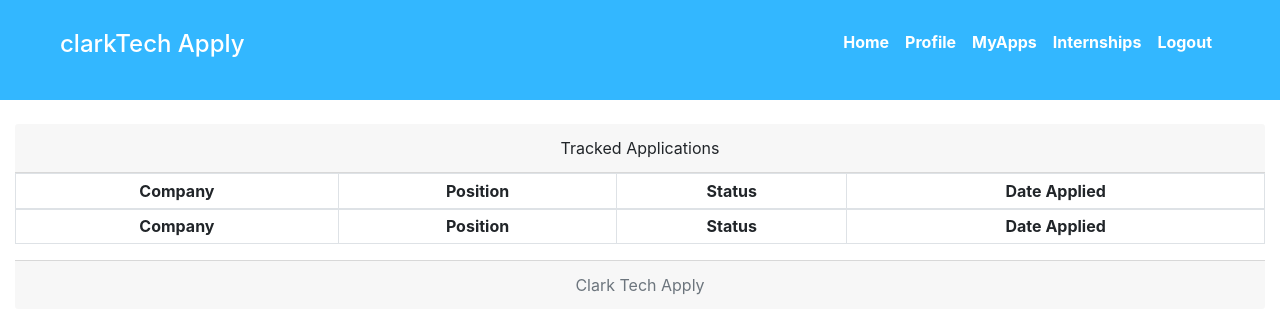
After one commit to Evan-Hoffman/Clark-Tech-Apply, a Node server app: page /myapps in a window 1280 px wide. The commit adds this page. Shown: the top 334 px of the page. Run offline with Node 20, Linux system fonts and the light colour scheme; the visitor is signed in with stand-in values (Sample User, id 1); lists and menus that the app fills with data are empty; some libraries are stand-ins or nearby versions.

Commit message:
fixed dropdowns and introduced date systems, and added dropdown backend

```diff
--- a/controllers/auth.js
+++ b/controllers/auth.js
@@ -22,7 +22,7 @@ exports.login = async (req, res) => {
         }
 
         db.query('SELECT * FROM users WHERE email = ?',[email], async (error, results) => {
-            console.log(results);
+            //console.log(results);
             if(!results || !(await bcrypt.compare(password, results[0].password))) {
                 res.status(401).render('login', {
                     message: 'Your email or password is incorrect'
@@ -52,7 +52,7 @@ exports.login = async (req, res) => {
 }
 
 exports.register = (req, res) => {
-    console.log(req.body);
+    //console.log(req.body);
 
     const {name, email, password, passwordConfirm} = req.body;
 
@@ -84,10 +84,10 @@ exports.register = (req, res) => {
                 console.log(error);
             }
             else {
-                console.log(results);
+                //console.log(results);
                 //create the user their own instance of an internship apps table
                 var table_name = results.insertId + '_apps';
-                db.query('CREATE TABLE ' + table_name + ' (job_id INT PRIMARY KEY AUTO_INCREMENT, company_name VARCHAR (250), internship_title VARCHAR (250), date_applied DATETIME, app_status VARCHAR (50))', (error, results) => {
+                db.query('CREATE TABLE ' + table_name + ' (job_id INT PRIMARY KEY AUTO_INCREMENT, company_name VARCHAR (250), internship_title VARCHAR (250), date_applied DATE, app_status VARCHAR (50), has_status INT)', (error, results) => {
                     if(error){
                         console.log(error);
                     }
@@ -106,50 +106,26 @@ exports.register = (req, res) => {
 
 exports.track =  (req, res) => {
     console.log(req.body);
-    //console.log(req.cookies.jtoken);
 
     const jid = req.body.job_id;
 
-    //console.log(jid);
     db.query('SELECT * FROM internships WHERE job_id = ?', [jid], async (error, result) => {
-        try {
             console.log(result);
 
-           /* if(!result){
-                return next();
-            }
-            */
 
             var string = JSON.stringify(result);
             //console.log('>> string: ', string );
             var data =  JSON.parse(string);
-            console.log('>> json: ', data);
-        // return next();
+            //console.log('>> json: ', data);
         const decoded = await promisify(jtoken.verify)(req.cookies.jtoken, process.env.JWT_SECRET);
-        console.log(decoded.id);
-        console.log(data[0].company_name);
+        //console.log(decoded.id);
+        //console.log(data[0].company_name);
 
-
-
-        db.query('INSERT INTO ' + decoded.id + '_apps SET ?', {company_name: data[0].company_name, internship_title: data[0].internship_title}, (error, results) => {
+        db.query('INSERT INTO ' + decoded.id + '_apps SET ?', {job_id: jid, company_name: data[0].company_name, internship_title: data[0].internship_title}, (error, results) => {
             if(error){
                 console.log(error);
                 if (error.errno == 1062){
-                    /*
-                    res.render('internships', {
-                        message: 'That has already been added to MyApps',
-                        jobs: req.body.internships,
-                        user: req.body.user
-                    });
-                    */
                     return res.status(200).redirect("/internships");
-                    //req.cookies.error = 'That has already been added to MyApps';
-                    //res.redirect('/internships');
-                    //console.log(req.cookies.error);
-                    //var to_disp = req.cookies.error;
-                    //return res.render('internships', {message: to_disp});
-                    //delete req.cookies.error; // remove from further requests
-                    //res.redirect('/internships?e=' + encodeURIComponent('That has already been added to MyApps'));
                 }
             }
 
@@ -158,18 +134,42 @@ exports.track =  (req, res) => {
                 res.status(200).redirect("/internships");
             }
             });
+    });
+}
 
-        }
-        catch (error) {
-            console.log(error);
-        }
+//Method to update app status in MyApps
+exports.update =  async (req, res) => {
+    //console.log(req);
+
+    const decoded = await promisify(jtoken.verify)(req.cookies.jtoken, process.env.JWT_SECRET);
+    const jid = req.body.job_id;
+    console.log(jid);
+
+    var updateCodes = {
+        1: "'Applied'",
+        2: "'Screener'",
+        3: "'Hackerrank'",
+        4: "'Recorded Behavioral'",
+        5: "'Phone Interview'",
+        6: "'Final/Onsite Interview'",
+        7: "'Received Offer'",
+        8: "'Accepted Offer'",
+        9: "'Declined Offer'",
+        10: "'Withdrew'",
+        11:"'Rejected'"
+    };
+    console.log(updateCodes[req.body.update_code]);
 
 
+    db.query("UPDATE " + decoded.id + "_apps SET app_status = " + updateCodes[req.body.update_code] + ", has_status = 1, date_applied = current_date() WHERE job_id = ?", [jid], (error, result) => {
+            if(error){
+                console.log(error);
+            }
+            console.log(result);
+            res.status(200).redirect("/myapps");
+
     });
-
 }
-
-
 
 
 exports.isLoggedIn = async (req, res, next) => {
@@ -178,11 +178,11 @@ exports.isLoggedIn = async (req, res, next) => {
         try {
             //verify the token:
             const decoded = await promisify(jtoken.verify)(req.cookies.jtoken, process.env.JWT_SECRET);
-            console.log(decoded);
+            //console.log(decoded);
 
             //check if the user still exists:
             db.query('SELECT * FROM users WHERE id = ?', [decoded.id], (error, result) => {
-            console.log(result);
+           // console.log(result);
 
             if(!result){
                 return next();
@@ -212,12 +212,40 @@ exports.populateInternships = async (req, res, next) => {
         var string = JSON.stringify(result);
         //console.log('>> string: ', string );
         var json =  JSON.parse(string);
-        console.log('>> json: ', json);
+        //console.log('>> json: ', json);
         //Parse time of day:
         for(var i = 0; i < json.length; i++) {
             json[i]["date_added"] = json[i]["date_added"].substring(0, 10);
         }
         req.internships = json;
+        return next();
+    });
+    } catch (error) {
+        console.log(error);
+        return next();
+    }
+}
+
+exports.populateMyApps = async (req, res, next) => {
+    const decoded = await promisify(jtoken.verify)(req.cookies.jtoken, process.env.JWT_SECRET);
+    try {
+        db.query('SELECT * FROM ' + decoded.id + '_apps ORDER BY job_id', (error, result, fields) => {
+        //console.log(result);
+
+        if(!result){
+            return next();
+        }
+
+        var string = JSON.stringify(result);
+        //console.log('>> string: ', string );
+        var json =  JSON.parse(string);
+        for(var i = 0; i < json.length; i++) {
+            if (json[i]["date_applied"] != null){
+                json[i]["date_applied"] = json[i]["date_applied"].substring(0, 10);
+            }
+        }
+        //console.log('>> json: ', json);
+        req.myapps = json;
         return next();
     });
     } catch (error) {
--- a/package.json
+++ b/package.json
@@ -28,6 +28,7 @@
     "jquery": "^3.5.1",
     "jsonwebtoken": "^8.5.1",
     "mysql": "^2.18.1",
-    "nodemon": "^2.0.4"
+    "nodemon": "^2.0.4",
+    "popper": "^1.0.1"
   }
 }
--- a/routes/auth.js
+++ b/routes/auth.js
@@ -11,4 +11,6 @@ router.get('/logout', authController.logout);
 
 router.post('/track', authController.track);
 
+router.post('/update', authController.update);
+
 module.exports = router;
--- a/routes/pages.js
+++ b/routes/pages.js
@@ -29,7 +29,7 @@ router.get('/profile', authController.isLoggedIn, (req, res) => {
     }
 });
 
-//only go to profile if logged in
+//only go to Internships if logged in
 router.get('/internships', authController.isLoggedIn, authController.populateInternships, (req, res) => {
     //console.log(req.internships.length);
     if(req.user) {
@@ -44,4 +44,17 @@ router.get('/internships', authController.isLoggedIn, authController.populateInt
     }
 });
 
+//only go to MyApps if logged in
+router.get('/myapps', authController.isLoggedIn, authController.populateMyApps, (req, res) => {
+    if(req.user) {
+        res.render('myapps', {
+            user: req.user,
+            myapps: req.myapps
+        });
+    }
+    else {
+        res.redirect('/login');
+    }
+});
+
 module.exports = router;
--- a/views/index.hbs
+++ b/views/index.hbs
@@ -14,6 +14,7 @@
             <li><a href="/">Home</a></li>
             {{#if user}}
                 <li><a href="/profile">Profile</a></li>
+                <li><a href="/myapps">MyApps</a></li>
                 <li><a href="/internships">Internships</a></li>
                 <li><a href="/auth/logout">Logout</a></li>
             {{else}}
--- a/views/internships.hbs
+++ b/views/internships.hbs
@@ -6,6 +6,9 @@
     <link rel="stylesheet" href="https://stackpath.bootstrapcdn.com/bootstrap/4.5.2/css/bootstrap.min.css" integrity="sha384-JcKb8q3iqJ61gNV9KGb8thSsNjpSL0n8PARn9HuZOnIxN0hoP+VmmDGMN5t9UJ0Z" crossorigin="anonymous">
     <link rel="stylesheet" href="/style.css">
     <link rel="stylesheet" href="/css/browse.css">
+    <script src="https://code.jquery.com/jquery-3.2.1.slim.min.js" integrity="sha384-KJ3o2DKtIkvYIK3UENzmM7KCkRr/rE9/Qpg6aAZGJwFDMVNA/GpGFF93hXpG5KkN" crossorigin="anonymous"></script>
+    <script src="https://cdnjs.cloudflare.com/ajax/libs/popper.js/1.12.9/umd/popper.min.js" integrity="sha384-ApNbgh9B+Y1QKtv3Rn7W3mgPxhU9K/ScQsAP7hUibX39j7fakFPskvXusvfa0b4Q" crossorigin="anonymous"></script>
+    <script src="https://maxcdn.bootstrapcdn.com/bootstrap/4.0.0/js/bootstrap.min.js" integrity="sha384-JZR6Spejh4U02d8jOt6vLEHfe/JQGiRRSQQxSfFWpi1MquVdAyjUar5+76PVCmYl" crossorigin="anonymous"></script>
 
 
     <title>Internships -clarkTech Apply</title>
@@ -16,6 +19,7 @@
         <ul>
             <li><a href="/">Home</a></li>
             <li><a href="/profile">Profile</a></li>
+            <li><a href="/myapps">MyApps</a></li>
             <li><a href="/internships">Internships</a></li>
             <li><a href="/auth/logout">Logout</a></li>
         </ul>
--- a/views/login.hbs
+++ b/views/login.hbs
@@ -5,6 +5,9 @@
     <meta name="viewport" content="width=device-width, initial-scale=1.0">
     <link rel="stylesheet" href="https://stackpath.bootstrapcdn.com/bootstrap/4.5.2/css/bootstrap.min.css" integrity="sha384-JcKb8q3iqJ61gNV9KGb8thSsNjpSL0n8PARn9HuZOnIxN0hoP+VmmDGMN5t9UJ0Z" crossorigin="anonymous">
     <link rel="stylesheet" href="/style.css">
+    <script src="https://code.jquery.com/jquery-3.2.1.slim.min.js" integrity="sha384-KJ3o2DKtIkvYIK3UENzmM7KCkRr/rE9/Qpg6aAZGJwFDMVNA/GpGFF93hXpG5KkN" crossorigin="anonymous"></script>
+    <script src="https://cdnjs.cloudflare.com/ajax/libs/popper.js/1.12.9/umd/popper.min.js" integrity="sha384-ApNbgh9B+Y1QKtv3Rn7W3mgPxhU9K/ScQsAP7hUibX39j7fakFPskvXusvfa0b4Q" crossorigin="anonymous"></script>
+    <script src="https://maxcdn.bootstrapcdn.com/bootstrap/4.0.0/js/bootstrap.min.js" integrity="sha384-JZR6Spejh4U02d8jOt6vLEHfe/JQGiRRSQQxSfFWpi1MquVdAyjUar5+76PVCmYl" crossorigin="anonymous"></script>
     <title>Login -clarkTech Apply</title>
 </head>
 <body>
--- /dev/null
+++ b/views/myapps.hbs
@@ -0,0 +1,150 @@
+<!DOCTYPE html>
+<html lang="en">
+<head>
+    <meta charset="UTF-8">
+    <meta name="viewport" content="width=device-width, initial-scale=1.0">
+    <link rel="stylesheet" href="https://stackpath.bootstrapcdn.com/bootstrap/4.5.2/css/bootstrap.min.css" integrity="sha384-JcKb8q3iqJ61gNV9KGb8thSsNjpSL0n8PARn9HuZOnIxN0hoP+VmmDGMN5t9UJ0Z" crossorigin="anonymous">
+    <link rel="stylesheet" href="/style.css">
+    <link rel="stylesheet" href="/css/browse.css">
+    <script src="https://code.jquery.com/jquery-3.2.1.slim.min.js" integrity="sha384-KJ3o2DKtIkvYIK3UENzmM7KCkRr/rE9/Qpg6aAZGJwFDMVNA/GpGFF93hXpG5KkN" crossorigin="anonymous"></script>
+    <script src="https://cdnjs.cloudflare.com/ajax/libs/popper.js/1.12.9/umd/popper.min.js" integrity="sha384-ApNbgh9B+Y1QKtv3Rn7W3mgPxhU9K/ScQsAP7hUibX39j7fakFPskvXusvfa0b4Q" crossorigin="anonymous"></script>
+    <script src="https://maxcdn.bootstrapcdn.com/bootstrap/4.0.0/js/bootstrap.min.js" integrity="sha384-JZR6Spejh4U02d8jOt6vLEHfe/JQGiRRSQQxSfFWpi1MquVdAyjUar5+76PVCmYl" crossorigin="anonymous"></script>
+
+
+
+
+
+
+    <title>MyApps -clarkTech Apply</title>
+</head>
+<body>
+    <nav>
+        <h4>clarkTech Apply</h4>
+        <ul>
+            <li><a href="/">Home</a></li>
+            <li><a href="/profile">Profile</a></li>
+            <li><a href="/myapps">MyApps</a></li>
+            <li><a href="/internships">Internships</a></li>
+            <li><a href="/auth/logout">Logout</a></li>
+        </ul>
+    </nav>
+
+    <div class="containter mt-4">
+
+        <div class="col-12">
+            <div class="car text-center">
+                <div class="card-header">
+                    Tracked Applications
+                </div>
+<table id="myappstable" class="table table-striped table-bordered table-sm" cellspacing="0" width="100%">
+  <thead>
+    <tr>
+      <th class="th-sm">Company
+      </th>
+      <th class="th-sm">Position
+      </th>
+      <th class="th-sm">Status
+      </th>
+      <th class="th-sm">Date Applied
+      </th>
+    </tr>
+  </thead>
+  <tbody id = "test">
+    {{#each myapps}}
+      <tr>
+        <td>{{company_name}}</td>
+        <td>{{internship_title}}</td>
+
+        <td><div class="dropdown">
+            <button class="btn btn-secondary dropdown-toggle" type="button" id="dropdownMenuButton" data-toggle="dropdown">
+              {{#if has_status}}
+                  {{app_status}}
+              {{else}}
+                Select Status
+              {{/if}}
+            </button>
+            <div class="dropdown-menu" aria-labelledby="dropdownMenuButton">
+              <form action="/auth/update" method="POST">
+                  <input type="hidden" name="job_id" value={{job_id}}/>
+                 <button name="update_code" class="dropdown-item" value=1>Applied</button>
+              </form>
+              <form action="/auth/update" method="POST">
+                 <input type="hidden" name="job_id" value={{job_id}}/>
+                 <button name="update_code" class="dropdown-item" value=2>Screener</button>
+              </form>
+                <form action="/auth/update" method="POST">
+                  <input type="hidden" name="job_id" value={{job_id}}/>
+                  <button name="update_code" class="dropdown-item" value=3>Hackerrank</button>
+              </form>
+              <form action="/auth/update" method="POST">
+                  <input type="hidden" name="job_id" value={{job_id}}/>
+                  <button name="update_code" class="dropdown-item" value=4>Recorded Behavioral</button>
+              </form>
+              <form action="/auth/update" method="POST">
+                  <input type="hidden" name="job_id" value={{job_id}}/>
+                  <button name="update_code" class="dropdown-item" value=5>Phone Interview</button>
+              </form>
+              <form action="/auth/update" method="POST">
+                  <input type="hidden" name="job_id" value={{job_id}}/>
+                  <button name="update_code" class="dropdown-item" value=6>Final/Onsite Interview</button>
+              </form>
+              <form action="/auth/update" method="POST">
+                  <input type="hidden" name="job_id" value={{job_id}}/>
+                  <button name="update_code" class="dropdown-item" value=7>Received Offer</button>
+              </form>
+              <form action="/auth/update" method="POST">
+                  <input type="hidden" name="job_id" value={{job_id}}/>
+                  <button name="update_code" class="dropdown-item" value=8>Accepted Offer</button>
+              </form>
+              <form action="/auth/update" method="POST">
+                  <input type="hidden" name="job_id" value={{job_id}}/>
+                  <button name="update_code" class="dropdown-item" value=9>Declined Offer</button>
+              </form>
+              <form action="/auth/update" method="POST">
+                  <input type="hidden" name="job_id" value={{job_id}}/>
+                  <button name="update_code" class="dropdown-item" value=10>Withdrew</button>
+              </form>
+              <form action="/auth/update" method="POST">
+                  <input type="hidden" name="job_id" value={{job_id}}/>
+                  <button name="update_code" class="dropdown-item" value=11>Rejected</button>
+              </form>
+            </div>
+            </div>
+        </td>
+
+        <td>{{date_applied}}</td>
+
+      </tr>
+    {{/each}}
+
+
+  </tbody>
+
+  <tfoot>
+    <tr>
+      <th>Company
+      </th>
+      <th>Position
+      </th>
+      <th>Status
+      </th>
+      <th>Date Applied
+      </th>
+    </tr>
+  </tfoot>
+</table>
+                <div class="card-footer text-muted">
+                    Clark Tech Apply
+                </div>
+            </div>
+        </div>
+
+    </div>
+{{#if message}}
+        <h4 class="alert alert-danger mt-4">{{message}}</h4>
+        {{/if}}
+        {{#if error}}
+        <h4 class="alert alert-danger mt-4">{{error}}</h4>
+        {{/if}}
+</body>
+</html>
--- a/views/profile.hbs
+++ b/views/profile.hbs
@@ -5,6 +5,9 @@
     <meta name="viewport" content="width=device-width, initial-scale=1.0">
     <link rel="stylesheet" href="https://stackpath.bootstrapcdn.com/bootstrap/4.5.2/css/bootstrap.min.css" integrity="sha384-JcKb8q3iqJ61gNV9KGb8thSsNjpSL0n8PARn9HuZOnIxN0hoP+VmmDGMN5t9UJ0Z" crossorigin="anonymous">
     <link rel="stylesheet" href="/style.css">
+    <script src="https://code.jquery.com/jquery-3.2.1.slim.min.js" integrity="sha384-KJ3o2DKtIkvYIK3UENzmM7KCkRr/rE9/Qpg6aAZGJwFDMVNA/GpGFF93hXpG5KkN" crossorigin="anonymous"></script>
+    <script src="https://cdnjs.cloudflare.com/ajax/libs/popper.js/1.12.9/umd/popper.min.js" integrity="sha384-ApNbgh9B+Y1QKtv3Rn7W3mgPxhU9K/ScQsAP7hUibX39j7fakFPskvXusvfa0b4Q" crossorigin="anonymous"></script>
+    <script src="https://maxcdn.bootstrapcdn.com/bootstrap/4.0.0/js/bootstrap.min.js" integrity="sha384-JZR6Spejh4U02d8jOt6vLEHfe/JQGiRRSQQxSfFWpi1MquVdAyjUar5+76PVCmYl" crossorigin="anonymous"></script>
     <title>Profile -clarkTech Apply</title>
 </head>
 <body>
@@ -13,6 +16,7 @@
         <ul>
             <li><a href="/">Home</a></li>
             <li><a href="/profile">Profile</a></li>
+            <li><a href="/myapps">MyApps</a></li>
             <li><a href="/internships">Internships</a></li>
             <li><a href="/auth/logout">Logout</a></li>
         </ul>
--- a/views/register.hbs
+++ b/views/register.hbs
@@ -5,6 +5,9 @@
     <meta name="viewport" content="width=device-width, initial-scale=1.0">
     <link rel="stylesheet" href="https://stackpath.bootstrapcdn.com/bootstrap/4.5.2/css/bootstrap.min.css" integrity="sha384-JcKb8q3iqJ61gNV9KGb8thSsNjpSL0n8PARn9HuZOnIxN0hoP+VmmDGMN5t9UJ0Z" crossorigin="anonymous">
     <link rel="stylesheet" href="/style.css">
+    <script src="https://code.jquery.com/jquery-3.2.1.slim.min.js" integrity="sha384-KJ3o2DKtIkvYIK3UENzmM7KCkRr/rE9/Qpg6aAZGJwFDMVNA/GpGFF93hXpG5KkN" crossorigin="anonymous"></script>
+    <script src="https://cdnjs.cloudflare.com/ajax/libs/popper.js/1.12.9/umd/popper.min.js" integrity="sha384-ApNbgh9B+Y1QKtv3Rn7W3mgPxhU9K/ScQsAP7hUibX39j7fakFPskvXusvfa0b4Q" crossorigin="anonymous"></script>
+    <script src="https://maxcdn.bootstrapcdn.com/bootstrap/4.0.0/js/bootstrap.min.js" integrity="sha384-JZR6Spejh4U02d8jOt6vLEHfe/JQGiRRSQQxSfFWpi1MquVdAyjUar5+76PVCmYl" crossorigin="anonymous"></script>
     <title>Register -clarkTech Apply</title>
 </head>
 <body>
```
Also changed, not shown: 2 other files.
